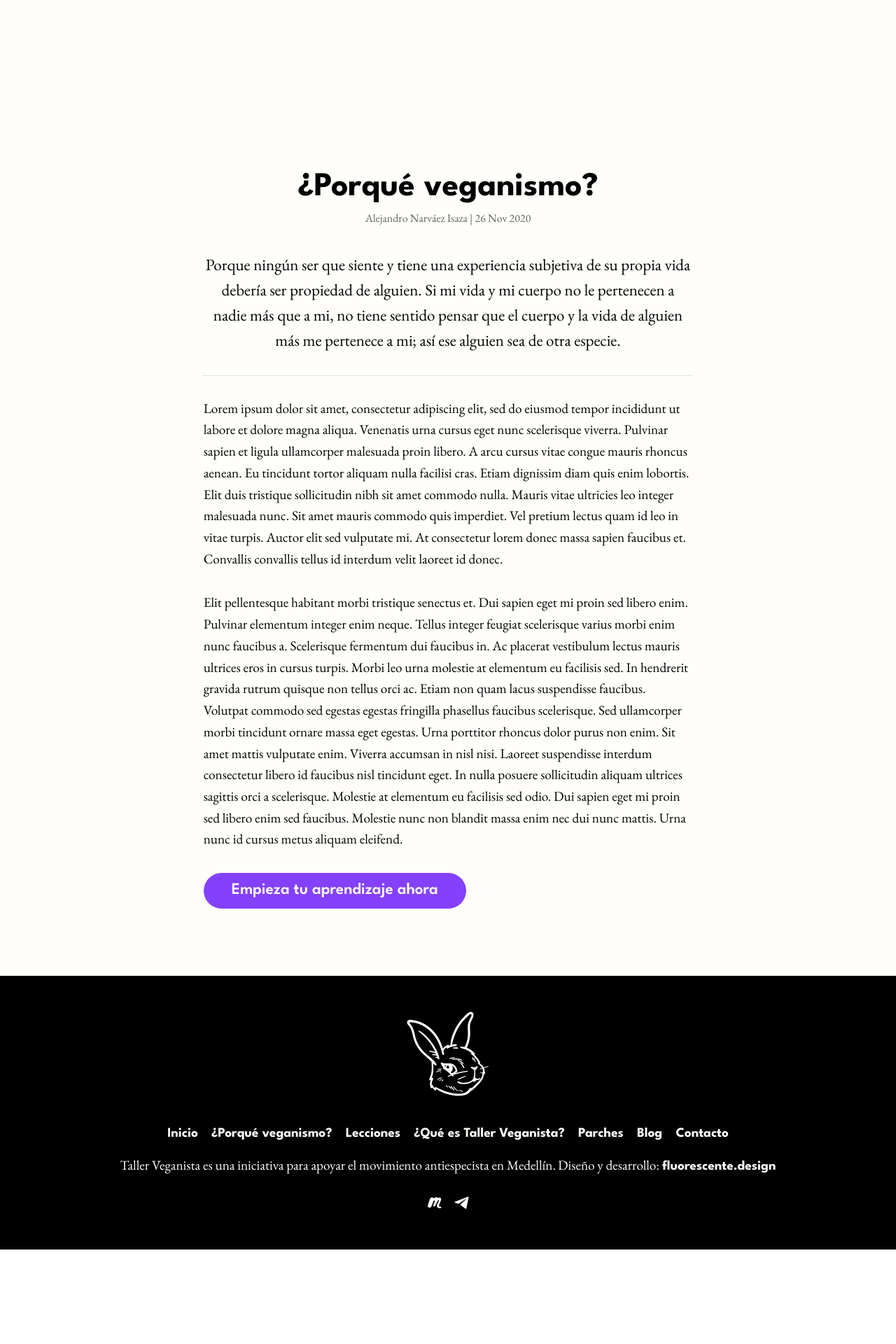
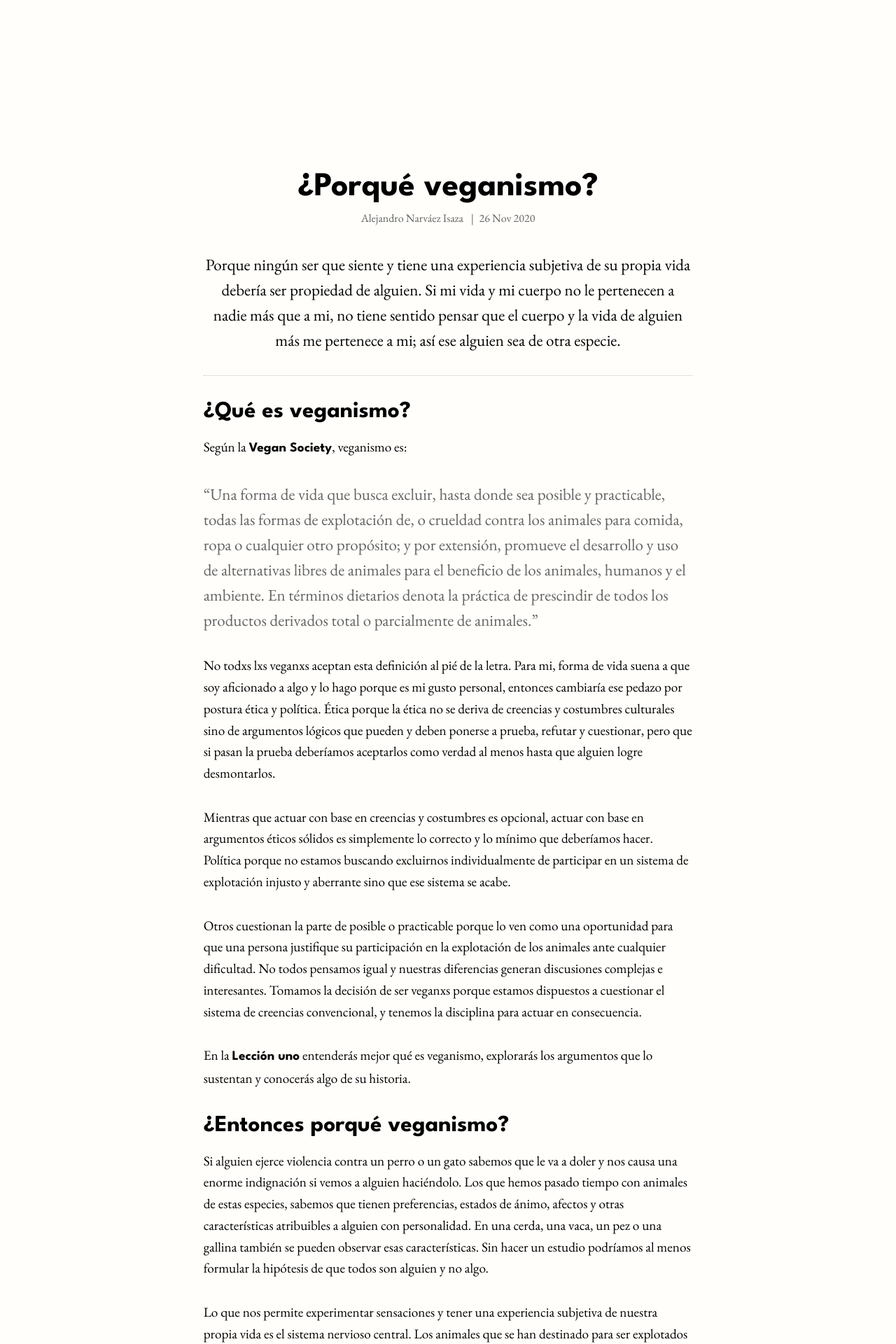
Before and after one commit to tallerveganista/tallerveganista.github.io, a Jekyll site: the page built from _posts/2020-11-26-porque.md, in a window 1280 px wide. Shown: the top 1920 px of the page at 70% size. Built offline with Jekyll 4.4.1, drawn with Linux system fonts in a browser that asks for light colours; nearby versions of some CDN libraries; some web fonts are replaced; a script that is not in the unit is left out; before the commit the page ends 1785 px from its top, so only the background shows below that; some of the changed text lies outside the part shown.

Commit message:
why template 90%

```diff
--- a/_layouts/post-why.html
+++ b/_layouts/post-why.html
@@ -13,7 +13,7 @@ layout: basic-structure
       <!-- col -->
       <div class="col-xs-12 col-lg-offset-2 col-lg-8 center-lg">
         <h1>{{ page.title }}</h1>
-        <p class="author-date">{{ page.author }} | {{ page.date | date_to_string }}</p>
+        <p class="author-date">{{ page.author }}<span class="letter-white-space"> </span> | <span class="letter-white-space"> </span>{{ page.date | date_to_string }}</p>
       </div>
       <!-- col end -->
     </div>
--- a/_posts/2020-11-26-porque.md
+++ b/_posts/2020-11-26-porque.md
@@ -6,8 +6,31 @@ author: Alejandro Narváez Isaza
 permalink: /porque-veganismo/
 ---
 Porque ningún ser que siente y tiene una experiencia subjetiva de su propia vida debería ser propiedad de alguien. Si mi vida y mi cuerpo no le pertenecen a nadie más que a mi, no tiene sentido pensar que el cuerpo y la vida de alguien más me pertenece a mi; así ese alguien sea de otra especie.
-{: class="p-big center-lg why-big-text"}
+{:class="p-big center-lg why-big-text"}
 
-Lorem ipsum dolor sit amet, consectetur adipiscing elit, sed do eiusmod tempor incididunt ut labore et dolore magna aliqua. Venenatis urna cursus eget nunc scelerisque viverra. Pulvinar sapien et ligula ullamcorper malesuada proin libero. A arcu cursus vitae congue mauris rhoncus aenean. Eu tincidunt tortor aliquam nulla facilisi cras. Etiam dignissim diam quis enim lobortis. Elit duis tristique sollicitudin nibh sit amet commodo nulla. Mauris vitae ultricies leo integer malesuada nunc. Sit amet mauris commodo quis imperdiet. Vel pretium lectus quam id leo in vitae turpis. Auctor elit sed vulputate mi. At consectetur lorem donec massa sapien faucibus et. Convallis convallis tellus id interdum velit laoreet id donec.
+### ¿Qué es veganismo?
 
-Elit pellentesque habitant morbi tristique senectus et. Dui sapien eget mi proin sed libero enim. Pulvinar elementum integer enim neque. Tellus integer feugiat scelerisque varius morbi enim nunc faucibus a. Scelerisque fermentum dui faucibus in. Ac placerat vestibulum lectus mauris ultrices eros in cursus turpis. Morbi leo urna molestie at elementum eu facilisis sed. In hendrerit gravida rutrum quisque non tellus orci ac. Etiam non quam lacus suspendisse faucibus. Volutpat commodo sed egestas egestas fringilla phasellus faucibus scelerisque. Sed ullamcorper morbi tincidunt ornare massa eget egestas. Urna porttitor rhoncus dolor purus non enim. Sit amet mattis vulputate enim. Viverra accumsan in nisl nisi. Laoreet suspendisse interdum consectetur libero id faucibus nisl tincidunt eget. In nulla posuere sollicitudin aliquam ultrices sagittis orci a scelerisque. Molestie at elementum eu facilisis sed odio. Dui sapien eget mi proin sed libero enim sed faucibus. Molestie nunc non blandit massa enim nec dui nunc mattis. Urna nunc id cursus metus aliquam eleifend.
+Según la [Vegan Society](https://www.vegansociety.com/go-vegan/definition-veganism){:target='_blank' class="link"}, veganismo es:
+
+> "Una forma de vida que busca excluir, hasta donde sea posible y practicable, todas las formas de explotación de, o crueldad contra los animales para comida, ropa o cualquier otro propósito; y por extensión, promueve el desarrollo y uso de alternativas libres de animales para el beneficio de los animales, humanos y el ambiente. En términos dietarios denota la práctica de prescindir de todos los productos derivados total o parcialmente de animales."
+{: class="p-big"}
+
+No todxs lxs veganxs aceptan esta definición al pié de la letra. Para mi, forma de vida suena a que soy aficionado a algo y lo hago porque es mi gusto personal, entonces cambiaría ese pedazo por postura ética y política. Ética porque la ética no se deriva de creencias y costumbres culturales sino de argumentos lógicos que pueden y deben ponerse a prueba, refutar y cuestionar, pero que si pasan la prueba deberíamos aceptarlos como verdad al menos hasta que alguien logre desmontarlos.
+
+Mientras que actuar con base en creencias y costumbres es opcional, actuar con base en argumentos éticos sólidos es simplemente lo correcto y lo mínimo que deberíamos hacer. Política porque no estamos buscando excluirnos individualmente de participar en un sistema de explotación injusto y aberrante sino que ese sistema se acabe.
+
+Otros cuestionan la parte de posible o practicable porque lo ven como una oportunidad para que una persona justifique su participación en la explotación de los animales ante cualquier dificultad. No todos pensamos igual y nuestras diferencias generan discusiones complejas e interesantes. Tomamos la decisión de ser veganxs porque estamos dispuestos a cuestionar el sistema de creencias convencional, y tenemos la disciplina para actuar en consecuencia.
+
+En la [Lección uno](#){:target='_blank' class="link"} entenderás mejor qué es veganismo, explorarás los argumentos que lo sustentan y conocerás algo de su historia.
+
+### ¿Entonces porqué veganismo?
+
+Si alguien ejerce violencia contra un perro o un gato sabemos que le va a doler y nos causa una enorme indignación si vemos a alguien haciéndolo. Los que hemos pasado tiempo con animales de estas especies, sabemos que tienen preferencias, estados de ánimo, afectos y otras características atribuibles a alguien con personalidad. En una cerda, una vaca, un pez o una gallina también se pueden observar esas características. Sin hacer un estudio podríamos al menos formular la hipótesis de que todos son alguien y no algo.
+
+Lo que nos permite experimentar sensaciones y tener una experiencia subjetiva de nuestra propia vida es el sistema nervioso central. Los animales que se han destinado para ser explotados tienen ese sistema. Entonces podemos asegurar que los animales están en capacidad de experimentar sensaciones de placer o dolor. Ejercer violencia en su contra les produce sufrimiento. Los animales no entregan sus vidas voluntariamente ni escogen convertirse en máquinas que producen bienes de consumo, trabajan, realizan actos de entretenimiento, o se someten a experimentos por gusto. Para usar a los animales debemos someterlos, esclavizarlos y asesinarlos. Todos actos de violencia innecesaria.
+
+No necesitamos consumir cadáveres ni secreciones de animales, vestirnos con sus pieles, experimentar con sus cuerpos, usarlos como herramientas de trabajo, medios de transporte ni obligarlos a realizar actos para nuestro entretenimiento. La relación de dominación y explotación que tenemos con otros animales no es consecuencia de una necesidad de supervivencia sino de un condicionamiento cultural.
+
+Ningún ser que siente y tiene una experiencia subjetiva de su propia vida debería ser propiedad de alguien. Si mi vida y mi cuerpo no le pertenecen a nadie más que a mi, no tiene sentido pensar que el cuerpo y la vida de alguien más me pertenece a mi; así ese alguien sea de otra especie.
+
+Vivimos en de una cultura especista en la que decidir hacer lo posible por dejar de participar en un sistema de explotación tan bien aceptado puede llegar a ser difícil al principio, pero con el tiempo se convierte en algo normal. El objetivo de este proyecto es usar nuestra experiencia para facilitar el proceso de aprendizaje y apoyar a quienes quieren experimentar el veganismo.
```
Also changed, not shown: assets/scss/styles.scss (+19 -7 lines), assets/css/styles.css.
